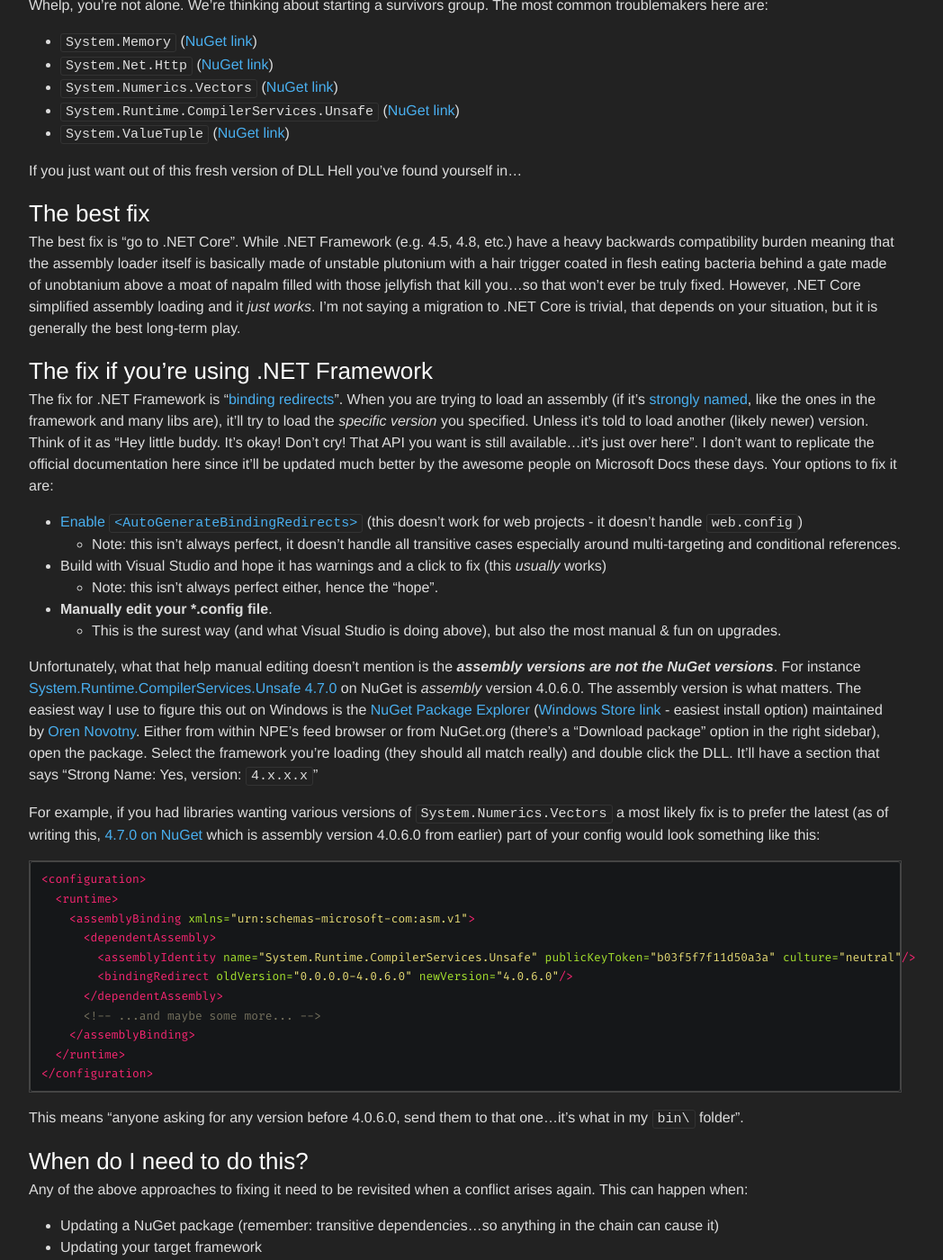
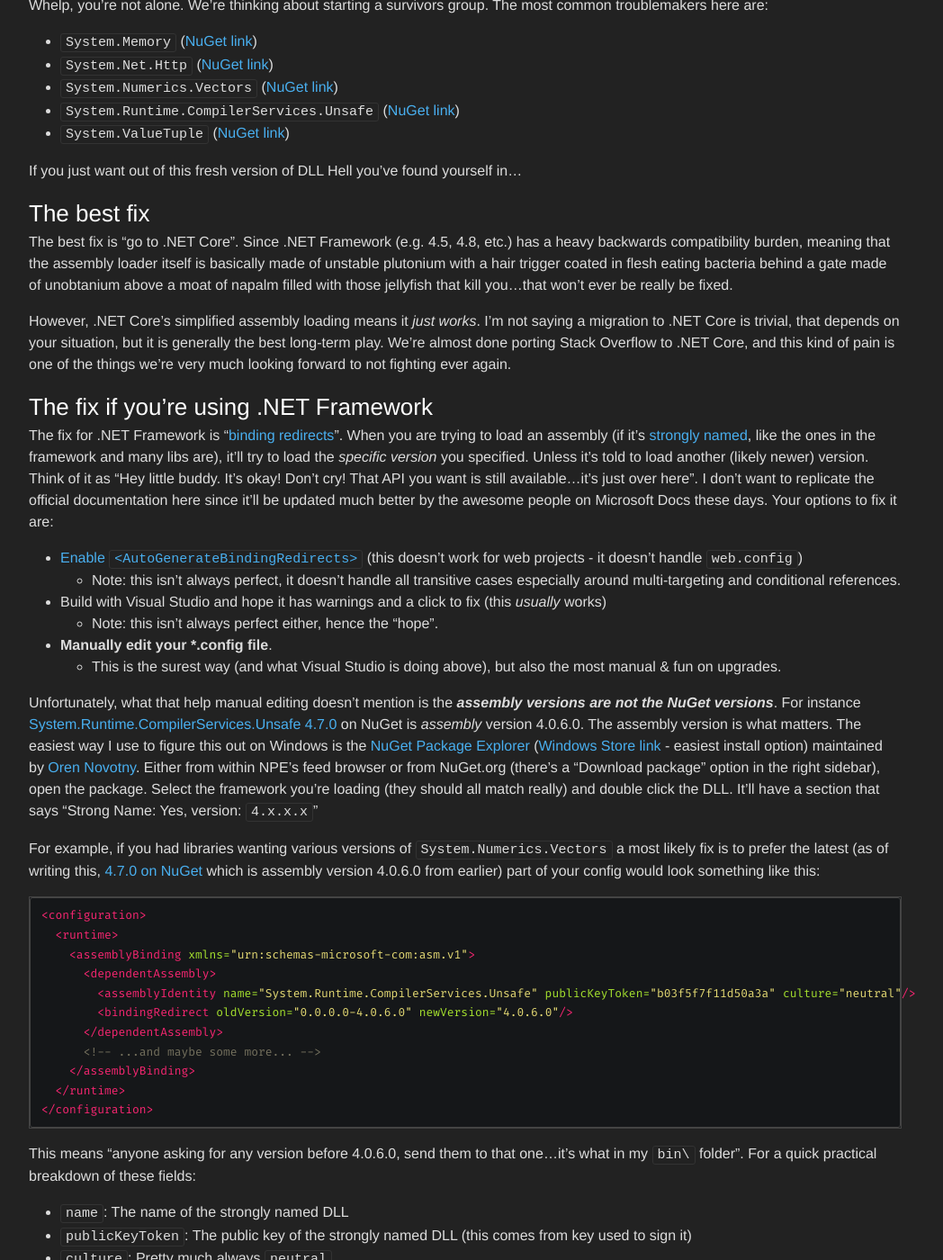
Before and after one commit to NickCraver/nickcraver.github.com, a Jekyll site: the page built from blog/_posts/2020-02-06-binding-redirects.markdown, in a window 1280 px wide and 1400 px high, scrolled down 509 px. Shown: the whole window at 90% size, without its empty margins (123-1171 px from the left). Built offline with Jekyll 4.4.1, drawn with Linux system fonts in a browser that asks for light colours; comment, search, counter and statistics services are not loaded; some of the changed text lies outside the part shown.

Commit message:
Feedback improvments!

````diff
--- a/blog/_posts/2020-02-06-binding-redirects.markdown
+++ b/blog/_posts/2020-02-06-binding-redirects.markdown
@@ -26,7 +26,9 @@
 
 ### The best fix
 
-The best fix is "go to .NET Core". While .NET Framework (e.g. 4.5, 4.8, etc.) have a heavy backwards compatibility burden meaning that the assembly loader itself is basically made of unstable plutonium with a hair trigger coated in flesh eating bacteria behind a gate made of unobtanium above a moat of napalm filled with those jellyfish that kill you...so that won't ever be truly fixed. However, .NET Core simplified assembly loading and it *just works*. I'm not saying a migration to .NET Core is trivial, that depends on your situation, but it is generally the best long-term play.
+The best fix is "go to .NET Core". Since .NET Framework (e.g. 4.5, 4.8, etc.) has a heavy backwards compatibility burden, meaning that the assembly loader itself is basically made of unstable plutonium with a hair trigger coated in flesh eating bacteria behind a gate made of unobtanium above a moat of napalm filled with those jellyfish that kill you...that won't ever be really be fixed.
+
+However, .NET Core's simplified assembly loading means it *just works*. I'm not saying a migration to .NET Core is trivial, that depends on your situation, but it is generally the best long-term play. We're almost done porting Stack Overflow to .NET Core, and this kind of pain is one of the things we're very much looking forward to not fighting ever again.
 
 ### The fix if you're using .NET Framework
 
@@ -57,7 +59,13 @@
 </configuration>
 ```
 
-This means "anyone asking for any version before 4.0.6.0, send them to that one...it's what in my `bin\` folder".
+This means "anyone asking for any version before 4.0.6.0, send them to that one...it's what in my `bin\` folder". For a quick practical breakdown of these fields:
+
+- `name`: The name of the strongly named DLL
+- `publicKeyToken`: The public key of the strongly named DLL (this comes from key used to sign it)
+- `culture`: Pretty much always `neutral`
+- `oldVersion`: A **range** of versions, starting at `0.0.0.0` (almost always what you want) means "redirect everything from X to Y"
+- `newVersion`: The new version to "redirect" to, instead of any old one (usually matches end of the `oldVersion` range).
 
 ### When do I need to do this?
 
````
